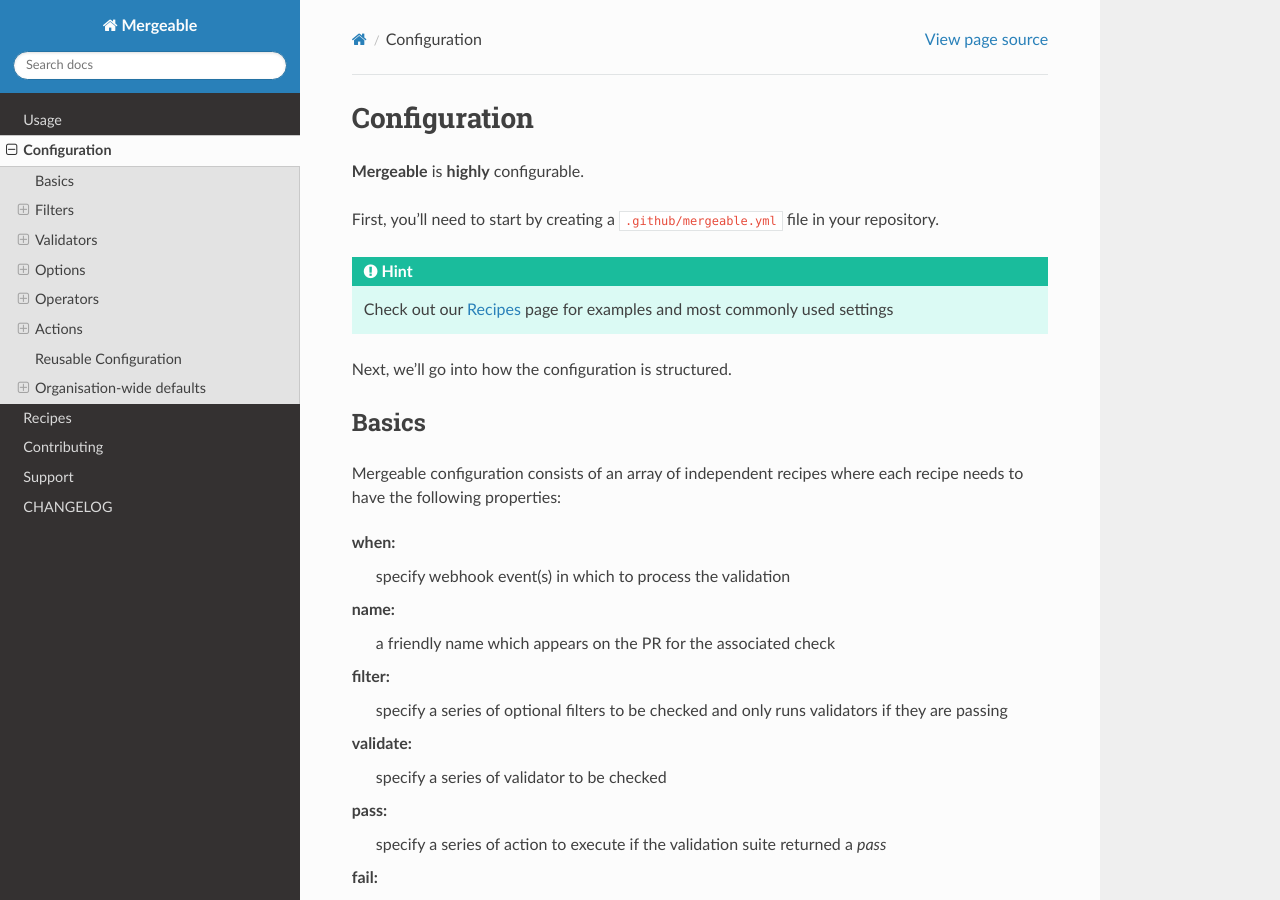
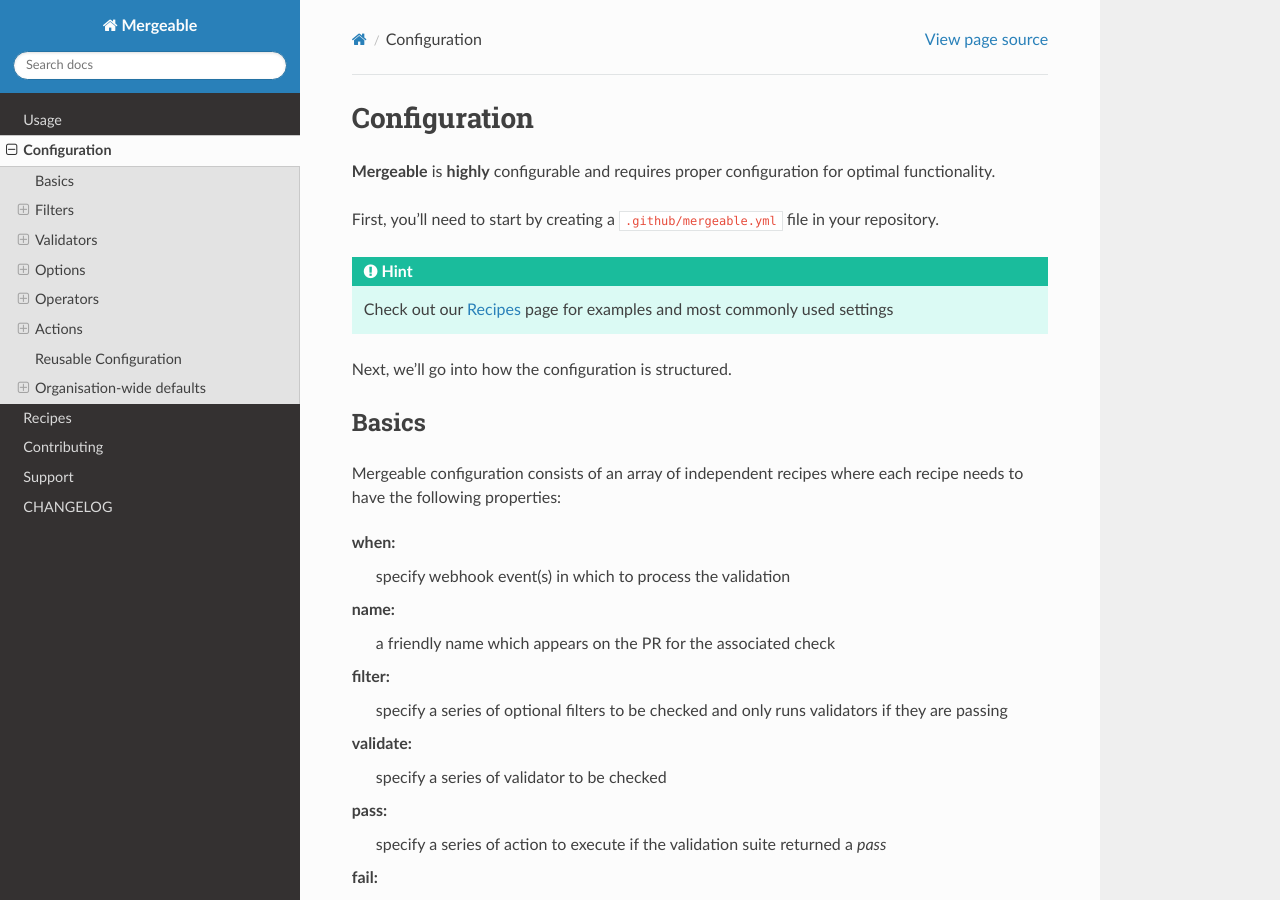
Before and after one commit to ammar-knowledge/automation-app-bot, a Sphinx documentation site: the page built from docs/configuration.rst, in a window 1280 px wide and 900 px high. Built offline with Sphinx 7.4.7 and the Read the Docs theme 2.0.0, drawn with Linux system fonts in a browser that asks for light colours.

Commit message:
feat: Updated docs/configuration.rst

```diff
--- a/docs/configuration.rst
+++ b/docs/configuration.rst
@@ -3,7 +3,7 @@
 Configuration
 =====================================
 
-**Mergeable** is **highly** configurable.
+**Mergeable** is **highly** configurable and requires proper configuration for optimal functionality.
 
 First, you'll need to start by creating a ``.github/mergeable.yml`` file in your repository.
 
```
